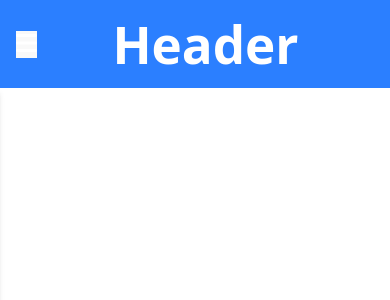
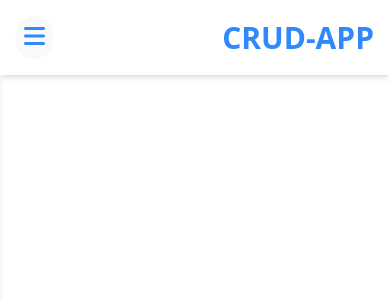
Before and after one commit to gmumdzhiev/crud-app, a React (Vite) app: page / in a window 390 px wide. Shown: the top 300 px of the page. Built offline with nearby package versions, Linux system fonts and the light colour scheme.

Commit message:
header improvement

```diff
--- a/src/app/App.tsx
+++ b/src/app/App.tsx
@@ -13,7 +13,7 @@ export const App = () => {
         <div className="flex flex-col h-screen">
             <Header toggleSideNav={() => setIsSideNavOpen(true)} />
 
-            <div className="flex flex-1 pt-22">
+            <div className="flex flex-1 pt-17">
                 <SideNav isOpen={isSideNavOpen} closeSideNav={() => setIsSideNavOpen(false)} />
                 <div className="flex-1 ml-0 md:ml-[25%] p-4">
                     <Routes>
--- a/src/common/components/Header/Header.tsx
+++ b/src/common/components/Header/Header.tsx
@@ -3,11 +3,17 @@ import { faBars } from "@fortawesome/free-solid-svg-icons";
 
 export const Header = ({ toggleSideNav }: { toggleSideNav: () => void }) => {
     return (
-        <header className="bg-blue-500 text-white py-4 fixed w-full top-0 flex justify-between items-center px-4 z-40 ">
-            <button onClick={toggleSideNav} className="md:hidden ">
+        <header className="bg-white z-99 shadow-md text-[#2f89fc] py-4 fixed w-full top-0 flex justify-between items-center px-4 z-40">
+            <button
+                onClick={toggleSideNav}
+                className="md:hidden p-2 rounded-full hover:bg-[#2f89fc] hover:text-white transition-all duration-200"
+            >
                 <FontAwesomeIcon icon={faBars} className="text-2xl" />
             </button>
-            <h1 className="text-xl font-semibold mx-auto">Header</h1>
+
+            <div className="flex items-center justify-center space-x-4">
+                <h2 className="text-3xl font-bold text-[#2f89fc]">CRUD-APP</h2>
+            </div>
         </header>
     );
 };
--- a/src/common/components/SideNav/SideNav.tsx
+++ b/src/common/components/SideNav/SideNav.tsx
@@ -11,7 +11,7 @@ export const SideNav = ({ isOpen, closeSideNav }: { isOpen: boolean; closeSideNa
         <>
             {isOpen && <div className="fixed inset-0 bg-black opacity-50 md:hidden z-30" onClick={closeSideNav}></div>}
 
-            <nav className={`shadow-md bg-white text-black p-4 h-full fixed left-0 top-22 w-64 md:w-1/4 transition-transform transform z-40
+            <nav className={`shadow-md bg-white text-black p-4 h-full fixed left-0 top-17 w-64 md:w-1/4 transition-transform transform z-40
                 ${isOpen ? "translate-x-0" : "-translate-x-full"} md:translate-x-0`}>
 
 
```
